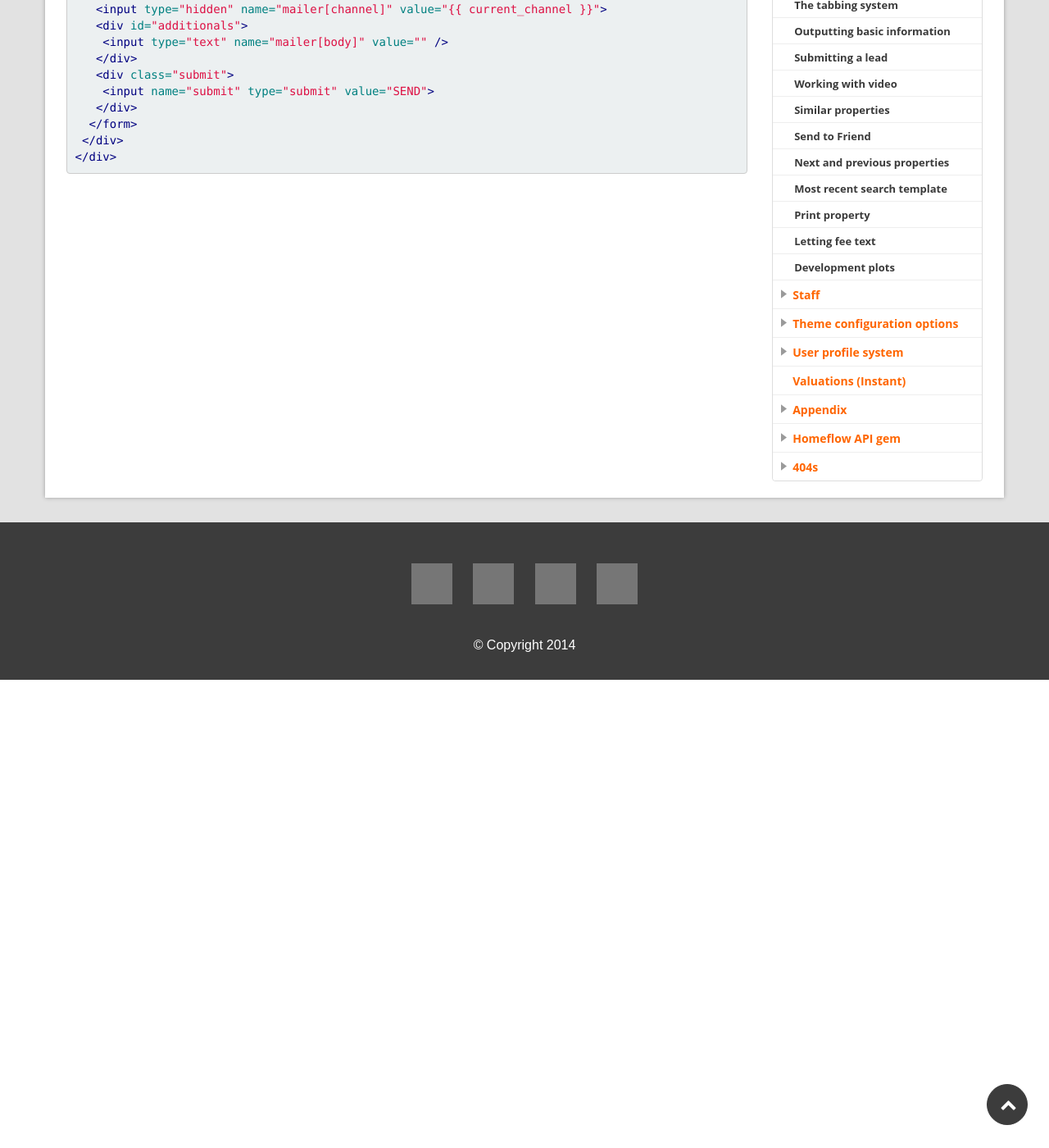
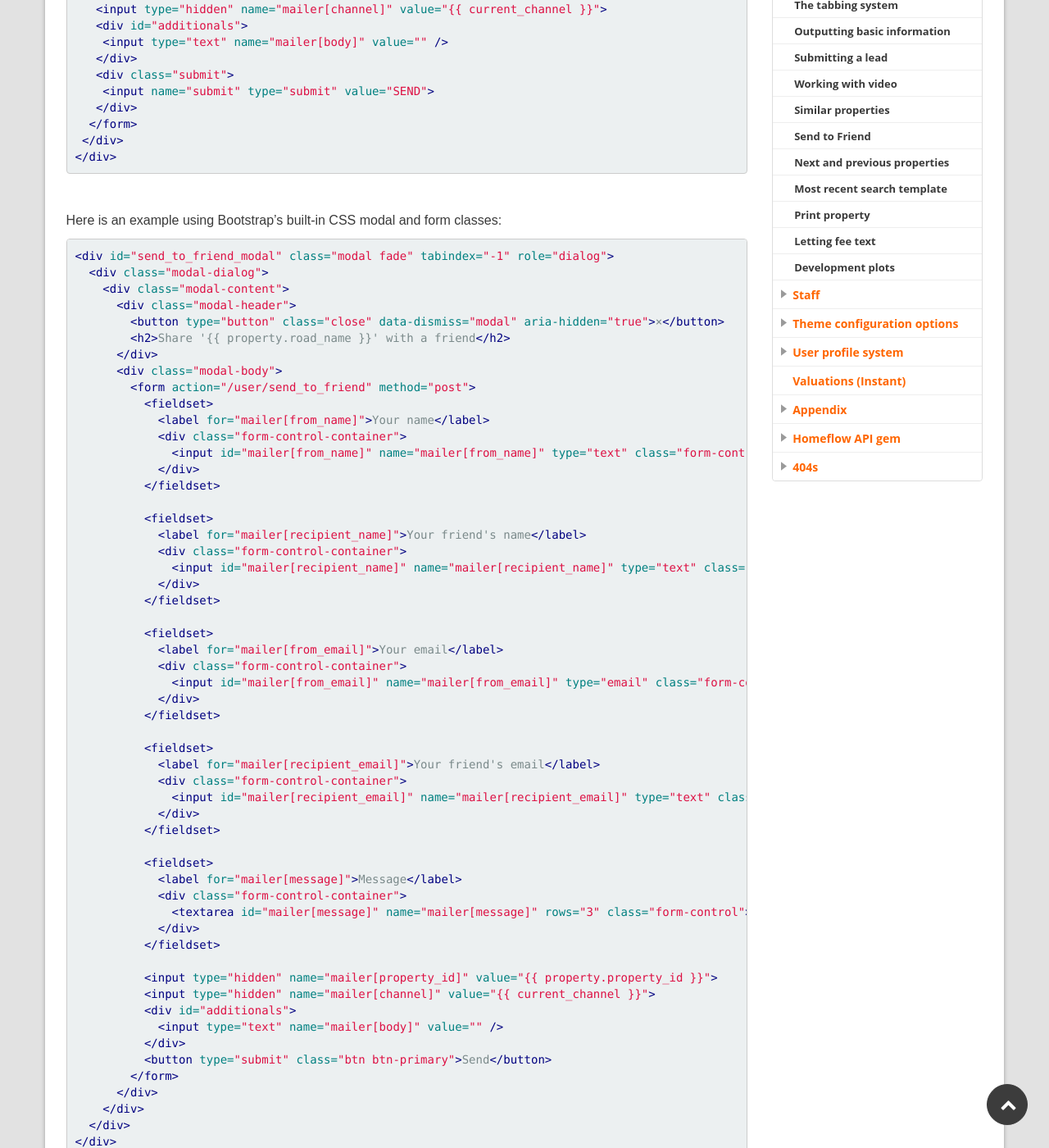
Before and after one commit to homeflow/homeflow.github.io, a Jekyll site: the page built from _posts/property-show-page/2015-01-08-send-to-friend.md, in a window 1280 px wide and 1400 px high, scrolled down 1118 px. Shown: the whole window at 82% size. Built offline with Jekyll 4.4.1, drawn with Linux system fonts in a browser that asks for light colours; grey boxes are pictures that could not be loaded.

Commit message:
Send to friend bootstrap modal example

```diff
--- a/_posts/property-show-page/2015-01-08-send-to-friend.md
+++ b/_posts/property-show-page/2015-01-08-send-to-friend.md
@@ -56,3 +56,67 @@ This will include the default send to friend colorbox modal code. This will work
 
 {% endraw %}
 {% endhighlight %}
+
+<br />
+
+Here is an example using Bootstrap's built-in CSS modal and form classes:
+
+{% highlight html %}
+{% raw %}
+<div id="send_to_friend_modal" class="modal fade" tabindex="-1" role="dialog">
+  <div class="modal-dialog">
+    <div class="modal-content">
+      <div class="modal-header">
+        <button type="button" class="close" data-dismiss="modal" aria-hidden="true">×</button>
+        <h2>Share '{{ property.road_name }}' with a friend</h2>
+      </div>
+      <div class="modal-body">
+        <form action="/user/send_to_friend" method="post">
+          <fieldset>
+            <label for="mailer[from_name]">Your name</label>
+            <div class="form-control-container">
+              <input id="mailer[from_name]" name="mailer[from_name]" type="text" class="form-control">
+            </div>
+          </fieldset>
+
+          <fieldset>
+            <label for="mailer[recipient_name]">Your friend's name</label>
+            <div class="form-control-container">
+              <input id="mailer[recipient_name]" name="mailer[recipient_name]" type="text" class="form-control">
+            </div>
+          </fieldset>
+
+          <fieldset>
+            <label for="mailer[from_email]">Your email</label>
+            <div class="form-control-container">
+              <input id="mailer[from_email]" name="mailer[from_email]" type="email" class="form-control">
+            </div>
+          </fieldset>
+
+          <fieldset>
+            <label for="mailer[recipient_email]">Your friend's email</label>
+            <div class="form-control-container">
+              <input id="mailer[recipient_email]" name="mailer[recipient_email]" type="text" class="form-control">
+            </div>
+          </fieldset>
+
+          <fieldset>
+            <label for="mailer[message]">Message</label>
+            <div class="form-control-container">
+              <textarea id="mailer[message]" name="mailer[message]" rows="3" class="form-control"></textarea>
+            </div>
+          </fieldset>
+
+          <input type="hidden" name="mailer[property_id]" value="{{ property.property_id }}">
+          <input type="hidden" name="mailer[channel]" value="{{ current_channel }}">
+          <div id="additionals">
+            <input type="text" name="mailer[body]" value="" />
+          </div>
+          <button type="submit" class="btn btn-primary">Send</button>
+        </form>
+      </div>
+    </div>
+  </div>
+</div>
+{% endraw %}
+{% endhighlight %}
```
Also changed, not shown: _posts/best-practices/2017-02-03-problem-solving.md (+1 -1 lines).
